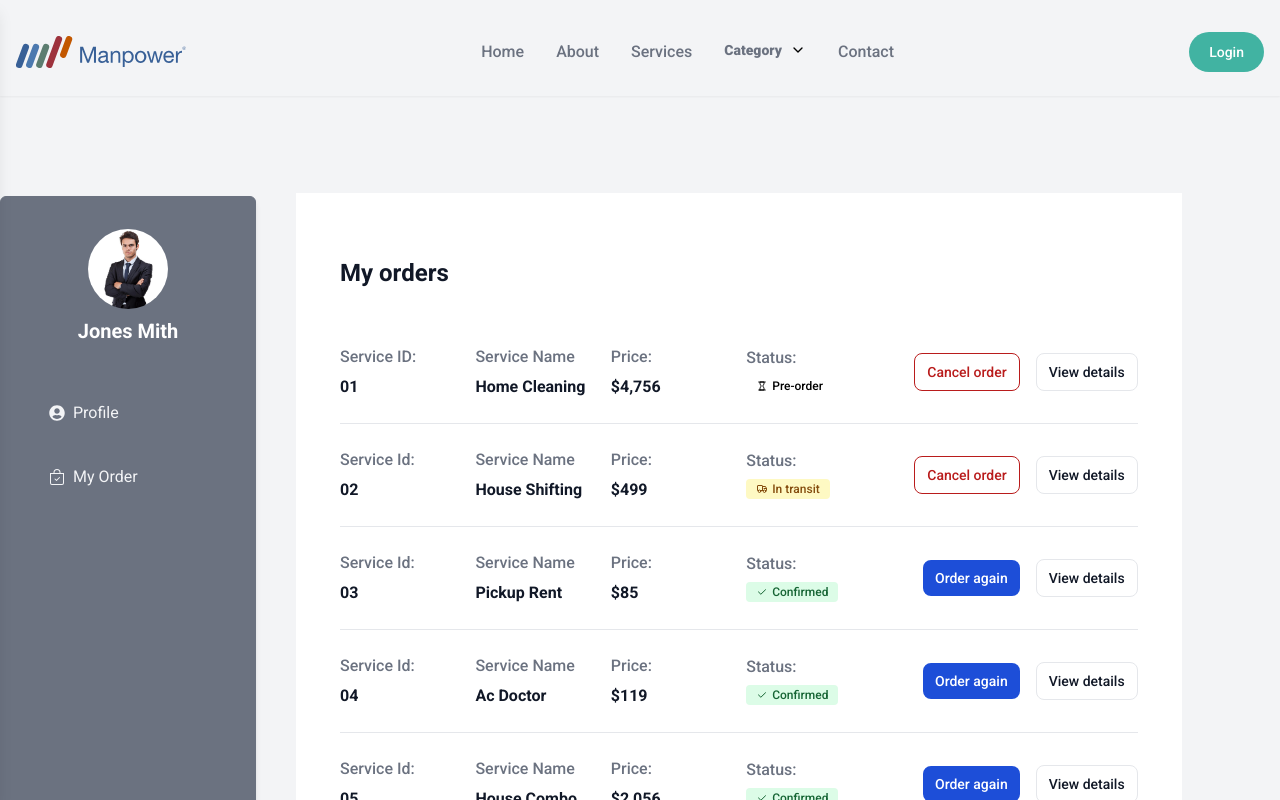
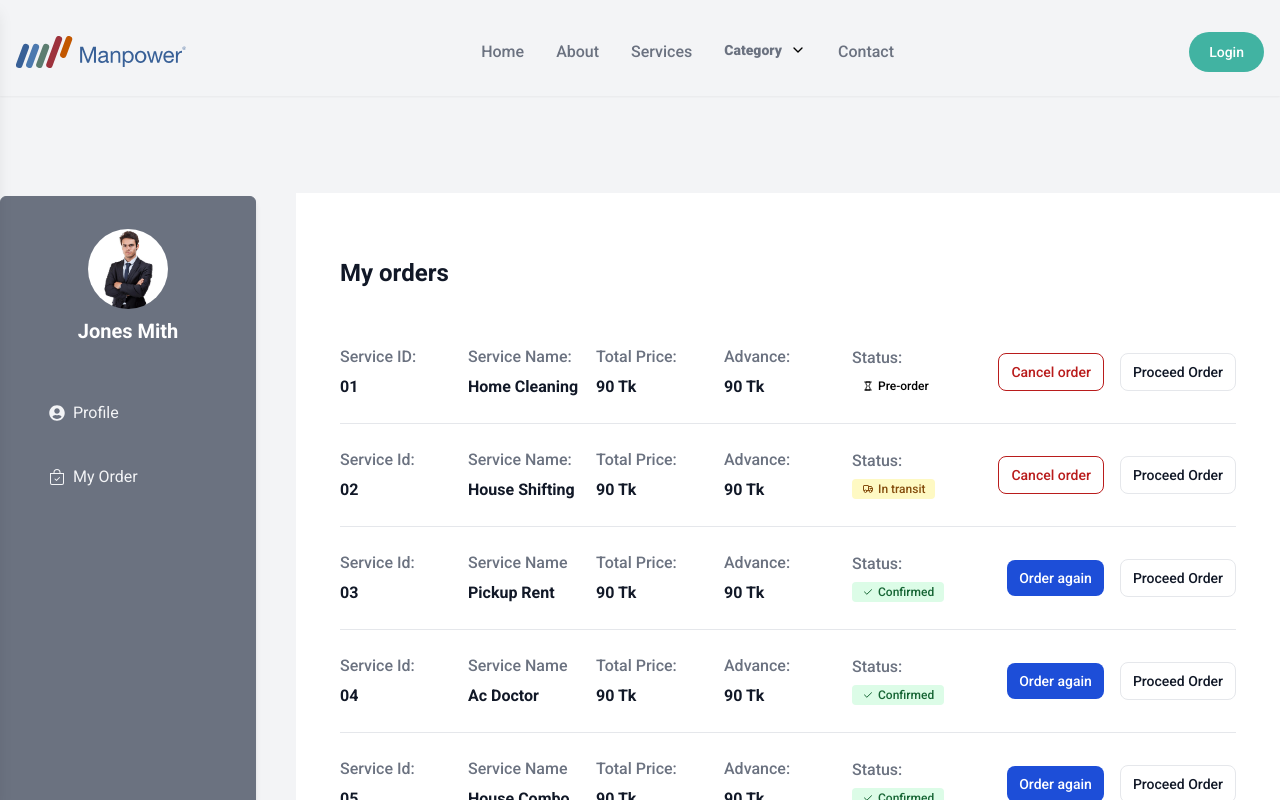
Before and after one commit to mdrony5134/Service-Booking-Website, a React (Vite) app: page /clientProfile in a window 1280 px wide. Both pictures are taken after a click on the item "My Order". Shown: the top 800 px of the page. Built offline with nearby package versions, Linux system fonts and the light colour scheme.

Commit message:
ClientDashboard finished and some updated

```diff
--- a/src/components/ClientProfile.jsx
+++ b/src/components/ClientProfile.jsx
@@ -25,7 +25,7 @@ const ClientProfile = () => {
     <div>
       <section className="md:pt-10 mt-40 md:mt-0">
         <div className="w-full lg:w-[100%]   md:w-1/2 px-4 mx-auto">
-          <div className=" flex flex-col min-w-0 break-words bg-[#41B3A2] w-full mb-6 shadow-xl rounded-lg mt-16 md:h-[550px] text-white">
+          <div className=" flex flex-col min-w-0 break-words bg-[#41B3A2] w-full mb-6 shadow-xl rounded-lg mt-16 md:h-[620px] text-white">
             <div className="px-6">
               <div className="flex flex-wrap justify-start">
                 <div className="w-full px-4 flex justify-center">
@@ -69,7 +69,7 @@ const ClientProfile = () => {
                 <div className="text-start   md:mt-28 mt-12 ">
                   {profileData.userName && profileData.description ? (
                     <div className="w-[700px]">
-                      <h1 className="text-center text-3xl font-bold">
+                      <h1 className="md:text-center ml-8 md:ml-0 text-3xl font-bold">
                         {profileData.userName}
                       </h1>
                       <p class="md:w-fit text-white w-[35%] text-justify py-8 italic  text-md">
@@ -78,7 +78,7 @@ const ClientProfile = () => {
                     </div>
                   ) : (
                     <div className="w-[700px]">
-                      <h1 className="text-center text-gray-600 text-3xl font-bold">
+                      <h1 className="md:text-center ml-8 md:ml-0 text-gray-600 text-3xl font-bold">
                         Jones Mith
                       </h1>
                       <p class="md:w-fit w-[35%] text-justify text-gray-600 py-8 italic  text-md">
--- a/src/components/MyOrder.jsx
+++ b/src/components/MyOrder.jsx
@@ -2,7 +2,7 @@ import React from "react";
 
 const MyOrder = () => {
   return (
-    <section className="bg-white w-full mt-[97px] px-7 md:w-[90%] py-8 antialiased dark:bg-gray-900 md:py-16">
+    <section className="bg-white w-full mt-[97px] px-7 md:w-[100%] py-8 antialiased dark:bg-gray-900 md:py-16">
       <div className="mx-auto max-w-screen-2xl px-4 2xl:px-0">
         <div className="mx-auto max-w-7xl">
           <div className="gap-4 sm:flex sm:items-center sm:justify-between">
@@ -27,7 +27,7 @@ const MyOrder = () => {
 
                 <dl className="w-1/2 sm:w-1/4 lg:w-auto lg:flex-1">
                   <dt className="text-base font-medium text-gray-500 dark:text-gray-400">
-                   Service Name
+                   Service Name:
                   </dt>
                   <dd className="mt-1.5 text-base font-semibold text-gray-900 dark:text-white">
                    Home Cleaning
@@ -36,10 +36,18 @@ const MyOrder = () => {
 
                 <dl className="w-1/2 sm:w-1/4 lg:w-auto lg:flex-1">
                   <dt className="text-base font-medium text-gray-500 dark:text-gray-400">
-                    Price:
+                    Total Price:
                   </dt>
                   <dd className="mt-1.5 text-base font-semibold text-gray-900 dark:text-white">
-                    $4,756
+                    90 Tk
+                  </dd>
+                </dl>
+                <dl className="w-1/2 sm:w-1/4 lg:w-auto lg:flex-1">
+                  <dt className="text-base font-medium text-gray-500 dark:text-gray-400">
+                    Advance:
+                  </dt>
+                  <dd className="mt-1.5 text-base font-semibold text-gray-900 dark:text-white">
+                    90 Tk
                   </dd>
                 </dl>
 
@@ -80,7 +88,7 @@ const MyOrder = () => {
                     href="#"
                     className="w-full inline-flex justify-center rounded-lg  border border-gray-200 bg-white px-3 py-2 text-sm font-medium text-gray-900 hover:bg-gray-100 hover:text-primary-700 focus:z-10 focus:outline-none focus:ring-4 focus:ring-gray-100 dark:border-gray-600 dark:bg-gray-800 dark:text-gray-400 dark:hover:bg-gray-700 dark:hover:text-white dark:focus:ring-gray-700 lg:w-auto"
                   >
-                    View details
+                   Proceed Order
                   </a>
                 </div>
               </div>
@@ -99,7 +107,7 @@ const MyOrder = () => {
 
                 <dl className="w-1/2 sm:w-1/4 lg:w-auto lg:flex-1">
                   <dt className="text-base font-medium text-gray-500 dark:text-gray-400">
-                   Service Name
+                   Service Name:
                   </dt>
                   <dd className="mt-1.5 text-base font-semibold text-gray-900 dark:text-white">
                    House Shifting
@@ -108,10 +116,18 @@ const MyOrder = () => {
 
                 <dl className="w-1/2 sm:w-1/4 lg:w-auto lg:flex-1">
                   <dt className="text-base font-medium text-gray-500 dark:text-gray-400">
-                    Price:
+                    Total Price:
                   </dt>
                   <dd className="mt-1.5 text-base font-semibold text-gray-900 dark:text-white">
-                    $499
+                    90 Tk
+                  </dd>
+                </dl>
+                <dl className="w-1/2 sm:w-1/4 lg:w-auto lg:flex-1">
+                  <dt className="text-base font-medium text-gray-500 dark:text-gray-400">
+                    Advance:
+                  </dt>
+                  <dd className="mt-1.5 text-base font-semibold text-gray-900 dark:text-white">
+                    90 Tk
                   </dd>
                 </dl>
 
@@ -152,7 +168,7 @@ const MyOrder = () => {
                     href="#"
                     className="w-full inline-flex justify-center rounded-lg  border border-gray-200 bg-white px-3 py-2 text-sm font-medium text-gray-900 hover:bg-gray-100 hover:text-primary-700 focus:z-10 focus:outline-none focus:ring-4 focus:ring-gray-100 dark:border-gray-600 dark:bg-gray-800 dark:text-gray-400 dark:hover:bg-gray-700 dark:hover:text-white dark:focus:ring-gray-700 lg:w-auto"
                   >
-                    View details
+                   Proceed Order
                   </a>
                 </div>
               </div>
@@ -180,10 +196,18 @@ const MyOrder = () => {
 
                 <dl className="w-1/2 sm:w-1/4 lg:w-auto lg:flex-1">
                   <dt className="text-base font-medium text-gray-500 dark:text-gray-400">
-                    Price:
+                    Total Price:
                   </dt>
                   <dd className="mt-1.5 text-base font-semibold text-gray-900 dark:text-white">
-                    $85
+                    90 Tk
+                  </dd>
+                </dl>
+                <dl className="w-1/2 sm:w-1/4 lg:w-auto lg:flex-1">
+                  <dt className="text-base font-medium text-gray-500 dark:text-gray-400">
+                    Advance:
+                  </dt>
+                  <dd className="mt-1.5 text-base font-semibold text-gray-900 dark:text-white">
+                    90 Tk
                   </dd>
                 </dl>
 
@@ -224,7 +248,7 @@ const MyOrder = () => {
                     href="#"
                     className="w-full inline-flex justify-center rounded-lg  border border-gray-200 bg-white px-3 py-2 text-sm font-medium text-gray-900 hover:bg-gray-100 hover:text-primary-700 focus:z-10 focus:outline-none focus:ring-4 focus:ring-gray-100 dark:border-gray-600 dark:bg-gray-800 dark:text-gray-400 dark:hover:bg-gray-700 dark:hover:text-white dark:focus:ring-gray-700 lg:w-auto"
                   >
-                    View details
+                   Proceed Order
                   </a>
                 </div>
               </div>
@@ -252,10 +276,18 @@ const MyOrder = () => {
 
                 <dl className="w-1/2 sm:w-1/4 lg:w-auto lg:flex-1">
                   <dt className="text-base font-medium text-gray-500 dark:text-gray-400">
-                    Price:
+                    Total Price:
                   </dt>
                   <dd className="mt-1.5 text-base font-semibold text-gray-900 dark:text-white">
-                    $119
+                    90 Tk
+                  </dd>
+                </dl>
+                <dl className="w-1/2 sm:w-1/4 lg:w-auto lg:flex-1">
+                  <dt className="text-base font-medium text-gray-500 dark:text-gray-400">
+                    Advance:
+                  </dt>
+                  <dd className="mt-1.5 text-base font-semibold text-gray-900 dark:text-white">
+                    90 Tk
                   </dd>
                 </dl>
 
@@ -296,7 +328,7 @@ const MyOrder = () => {
                     href="#"
                     className="w-full inline-flex justify-center rounded-lg  border border-gray-200 bg-white px-3 py-2 text-sm font-medium text-gray-900 hover:bg-gray-100 hover:text-primary-700 focus:z-10 focus:outline-none focus:ring-4 focus:ring-gray-100 dark:border-gray-600 dark:bg-gray-800 dark:text-gray-400 dark:hover:bg-gray-700 dark:hover:text-white dark:focus:ring-gray-700 lg:w-auto"
                   >
-                    View details
+                   Proceed Order
                   </a>
                 </div>
               </div>
@@ -324,10 +356,18 @@ const MyOrder = () => {
 
                 <dl className="w-1/2 sm:w-1/4 lg:w-auto lg:flex-1">
                   <dt className="text-base font-medium text-gray-500 dark:text-gray-400">
-                    Price:
+                    Total Price:
                   </dt>
                   <dd className="mt-1.5 text-base font-semibold text-gray-900 dark:text-white">
-                    $2,056
+                    90 Tk
+                  </dd>
+                </dl>
+                <dl className="w-1/2 sm:w-1/4 lg:w-auto lg:flex-1">
+                  <dt className="text-base font-medium text-gray-500 dark:text-gray-400">
+                    Advance:
+                  </dt>
+                  <dd className="mt-1.5 text-base font-semibold text-gray-900 dark:text-white">
+                    90 Tk
                   </dd>
                 </dl>
 
@@ -368,7 +408,7 @@ const MyOrder = () => {
                     href="#"
                     className="w-full inline-flex justify-center rounded-lg  border border-gray-200 bg-white px-3 py-2 text-sm font-medium text-gray-900 hover:bg-gray-100 hover:text-primary-700 focus:z-10 focus:outline-none focus:ring-4 focus:ring-gray-100 dark:border-gray-600 dark:bg-gray-800 dark:text-gray-400 dark:hover:bg-gray-700 dark:hover:text-white dark:focus:ring-gray-700 lg:w-auto"
                   >
-                    View details
+                   Proceed Order
                   </a>
                 </div>
               </div>
@@ -396,10 +436,18 @@ const MyOrder = () => {
 
                 <dl className="w-1/2 sm:w-1/4 lg:w-auto lg:flex-1">
                   <dt className="text-base font-medium text-gray-500 dark:text-gray-400">
-                    Price:
+                    Total Price:
                   </dt>
                   <dd className="mt-1.5 text-base font-semibold text-gray-900 dark:text-white">
-                    $180
+                    90 Tk
+                  </dd>
+                </dl>
+                <dl className="w-1/2 sm:w-1/4 lg:w-auto lg:flex-1">
+                  <dt className="text-base font-medium text-gray-500 dark:text-gray-400">
+                    Advance:
+                  </dt>
+                  <dd className="mt-1.5 text-base font-semibold text-gray-900 dark:text-white">
+                    90 Tk
                   </dd>
                 </dl>
 
@@ -440,7 +488,7 @@ const MyOrder = () => {
                     href="#"
                     className="w-full inline-flex justify-center rounded-lg  border border-gray-200 bg-white px-3 py-2 text-sm font-medium text-gray-900 hover:bg-gray-100 hover:text-primary-700 focus:z-10 focus:outline-none focus:ring-4 focus:ring-gray-100 dark:border-gray-600 dark:bg-gray-800 dark:text-gray-400 dark:hover:bg-gray-700 dark:hover:text-white dark:focus:ring-gray-700 lg:w-auto"
                   >
-                    View details
+                   Proceed Order
                   </a>
                 </div>
               </div>
```
Also changed, not shown: src/pages/ClientDashboard.jsx (+4 -7 lines).
